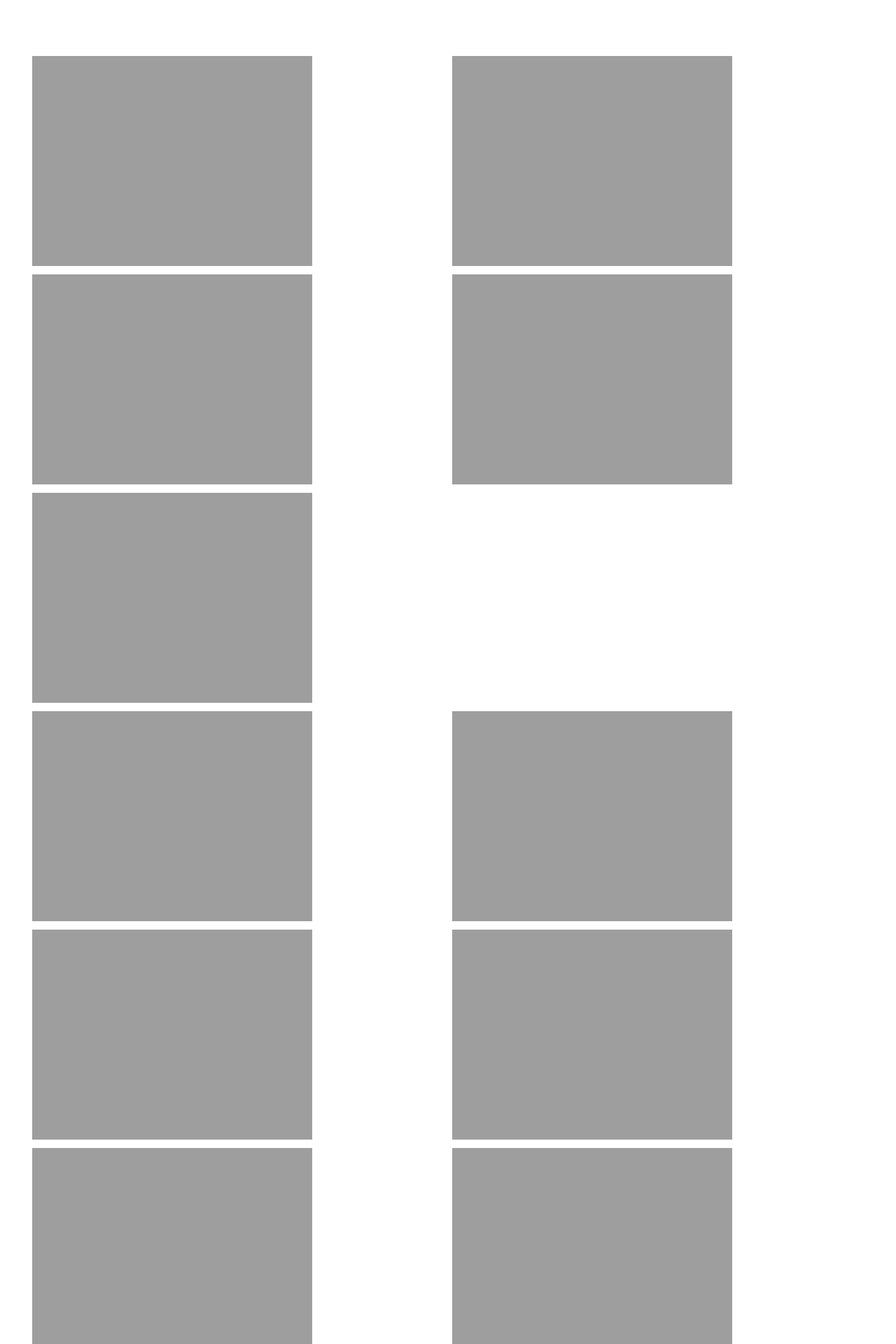
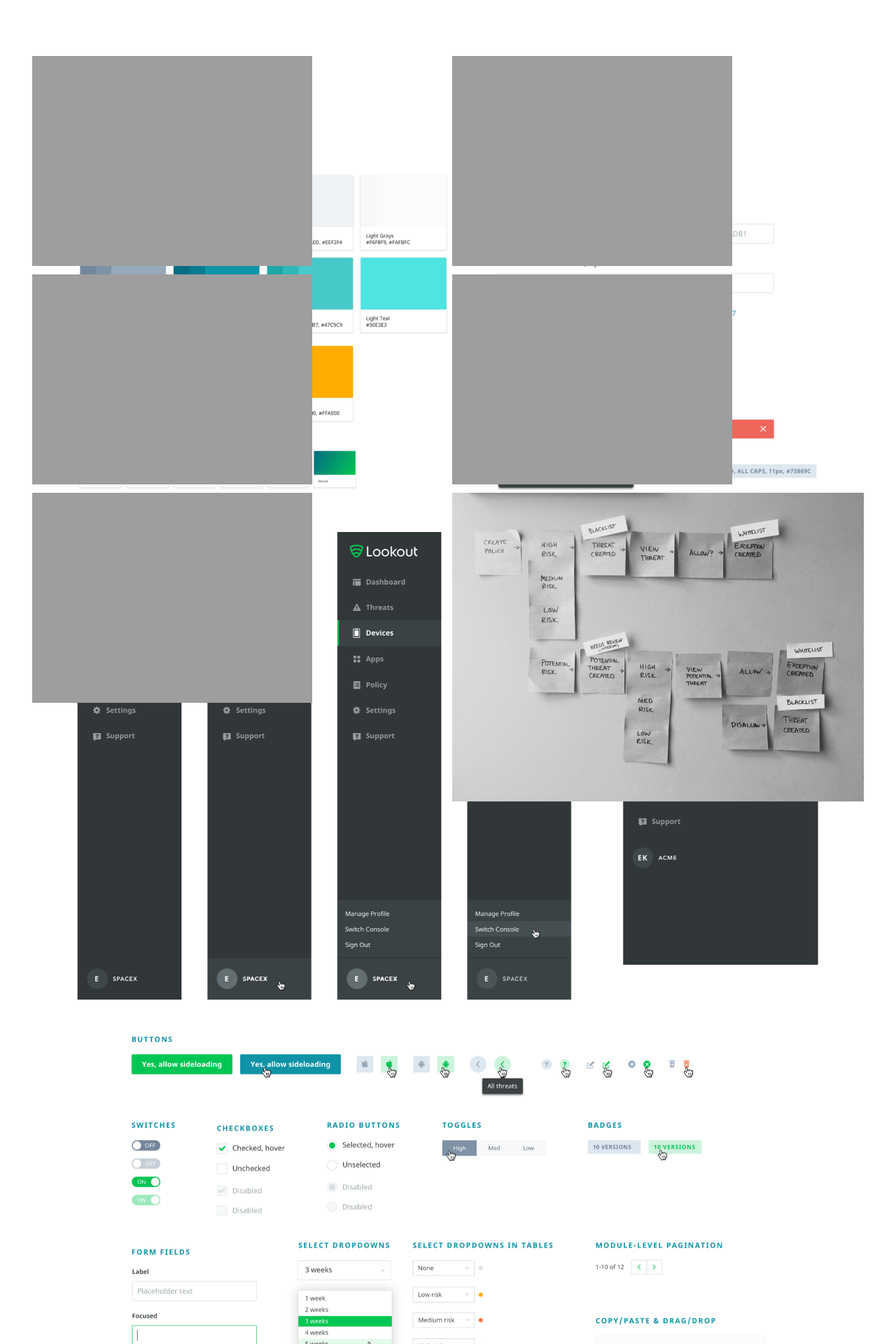
Before and after one commit to ericakatrak/ericakatrak.github.io, a Jekyll site: the page built from _posts/2016-09-07-lookout.md, in a window 1280 px wide. Shown: the part 1835-3755 px from the top of the page at 70% size. Built offline with Jekyll 4.4.1, drawn with Linux system fonts in a browser that asks for light colours.

Commit message:
Add Lookout work

```diff
--- a/_posts/2016-09-07-lookout.md
+++ b/_posts/2016-09-07-lookout.md
@@ -20,17 +20,17 @@
   <p>To build a product that would scale and enable fast and flexible iterations, one of the first things I did was design and implement a cohesive design system.</p>
 </section>
 
-<ul class="grid fade" id="grid">
-  <li><img src="{{ site.url }}/img/work/lookout9.jpg" alt="{{ page.alt }}" /></li>
-  <li><img src="{{ site.url }}/img/work/lookout10.jpg" alt="{{ page.alt }}" /></li>
-  <li><img src="{{ site.url }}/img/work/lookout11.jpg" alt="{{ page.alt }}" /></li>
-  <li><img src="{{ site.url }}/img/work/lookout12.jpg" alt="{{ page.alt }}" /></li>
-  <li><img src="{{ site.url }}/img/work/lookout13.jpg" alt="{{ page.alt }}" /></li>
+<ul class="grid fade grid-full" id="grid-full">
+  <li><img src="{{ site.url }}/img/work/lookout9.png" alt="{{ page.alt }}" /></li>
+  <li><img src="{{ site.url }}/img/work/lookout10.png" alt="{{ page.alt }}" /></li>
+  <li><img src="{{ site.url }}/img/work/lookout11.png" alt="{{ page.alt }}" /></li>
+  <li><img src="{{ site.url }}/img/work/lookout12.png" alt="{{ page.alt }}" /></li>
+  <li><img src="{{ site.url }}/img/work/lookout13.png" alt="{{ page.alt }}" /></li>
 </ul>
 
-<ul class="grid fade" id="grid">
-  <li><img src="{{ site.url }}/img/work/lookout14.jpg" alt="{{ page.alt }}" /></li>
-  <li><img src="{{ site.url }}/img/work/lookout15.jpg" alt="{{ page.alt }}" /></li>
+<ul class="grid fade grid-full" id="grid-full">
+  <li><img src="{{ site.url }}/img/work/lookout14.png" alt="{{ page.alt }}" /></li>
+  <li><img src="{{ site.url }}/img/work/lookout15.png" alt="{{ page.alt }}" /></li>
 </ul>
 
 <ul class="grid fade" id="grid">
```
